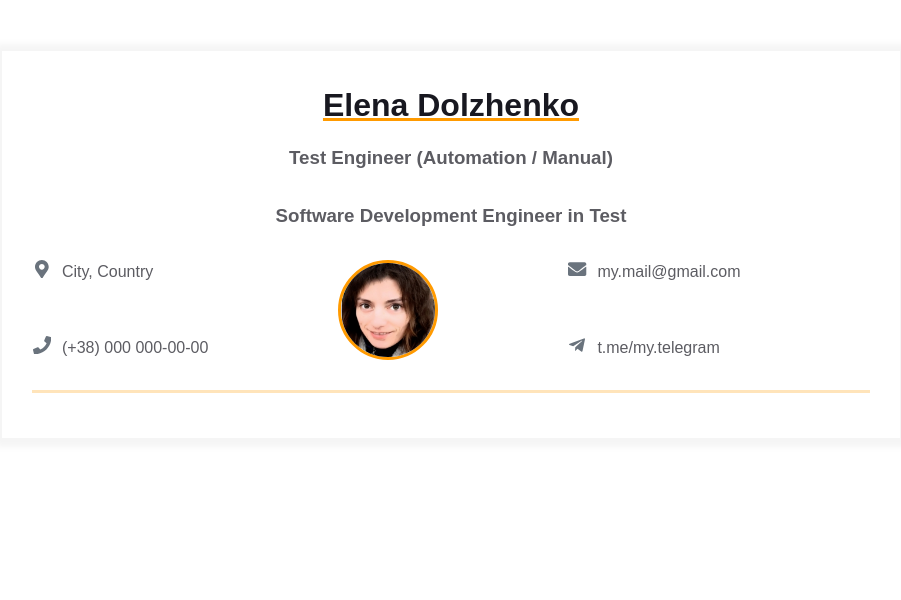
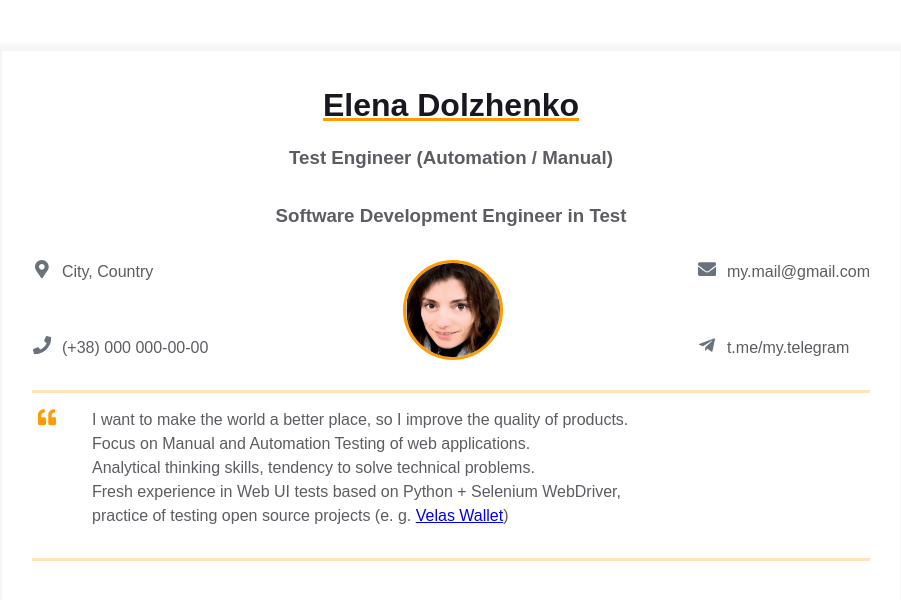
Before and after one commit to metroprog/homepage, a plain HTML site: page index.html in a window 1280 px wide. Shown: the whole page, without its empty margins (189-1090 px from the left). Drawn offline with Linux system fonts and the light colour scheme.

Commit message:
added intro block

```diff
--- a/index.html
+++ b/index.html
@@ -62,9 +62,29 @@
                   <span>t.me/my.telegram</span>
                 </a>
               </div>
-            <div>
-          <div>
-        <div>
+            </div>
+          </div>
+        </div>
+        <div class="container">
+          <div class="resume__block">
+            <div class="intro">
+              <div class="intro__icon-wrapper">
+                <svg class="intro__icon" xmlns="http://www.w3.org/2000/svg" viewBox="0 0 512 512">
+                  <path
+                    d="M464 256h-80v-64c0-35.3 28.7-64 64-64h8c13.3 0 24-10.7 24-24V56c0-13.3-10.7-24-24-24h-8c-88.4 0-160 71.6-160 160v240c0 26.5 21.5 48 48 48h128c26.5 0 48-21.5 48-48V304c0-26.5-21.5-48-48-48zm-288 0H96v-64c0-35.3 28.7-64 64-64h8c13.3 0 24-10.7 24-24V56c0-13.3-10.7-24-24-24h-8C71.6 32 0 103.6 0 192v240c0 26.5 21.5 48 48 48h128c26.5 0 48-21.5 48-48V304c0-26.5-21.5-48-48-48z">
+                  </path>
+                </svg>
+              </div>
+              <p class="intro_text">
+                I want to make the world a better place, so I improve the quality of products.<br>
+                Focus on Manual and Automation Testing of web applications.<br>
+                Analytical thinking skills, tendency to solve technical problems.<br>
+                Fresh experience in Web UI tests based on Python + Selenium WebDriver, <br>
+                practice of testing open source projects (e. g. <a href="https://wallet.velas.com/">Velas Wallet</a>)
+              </p>
+            </div>
+          </div>
+        </div>
       </div>
     </main>
   </body>
```
